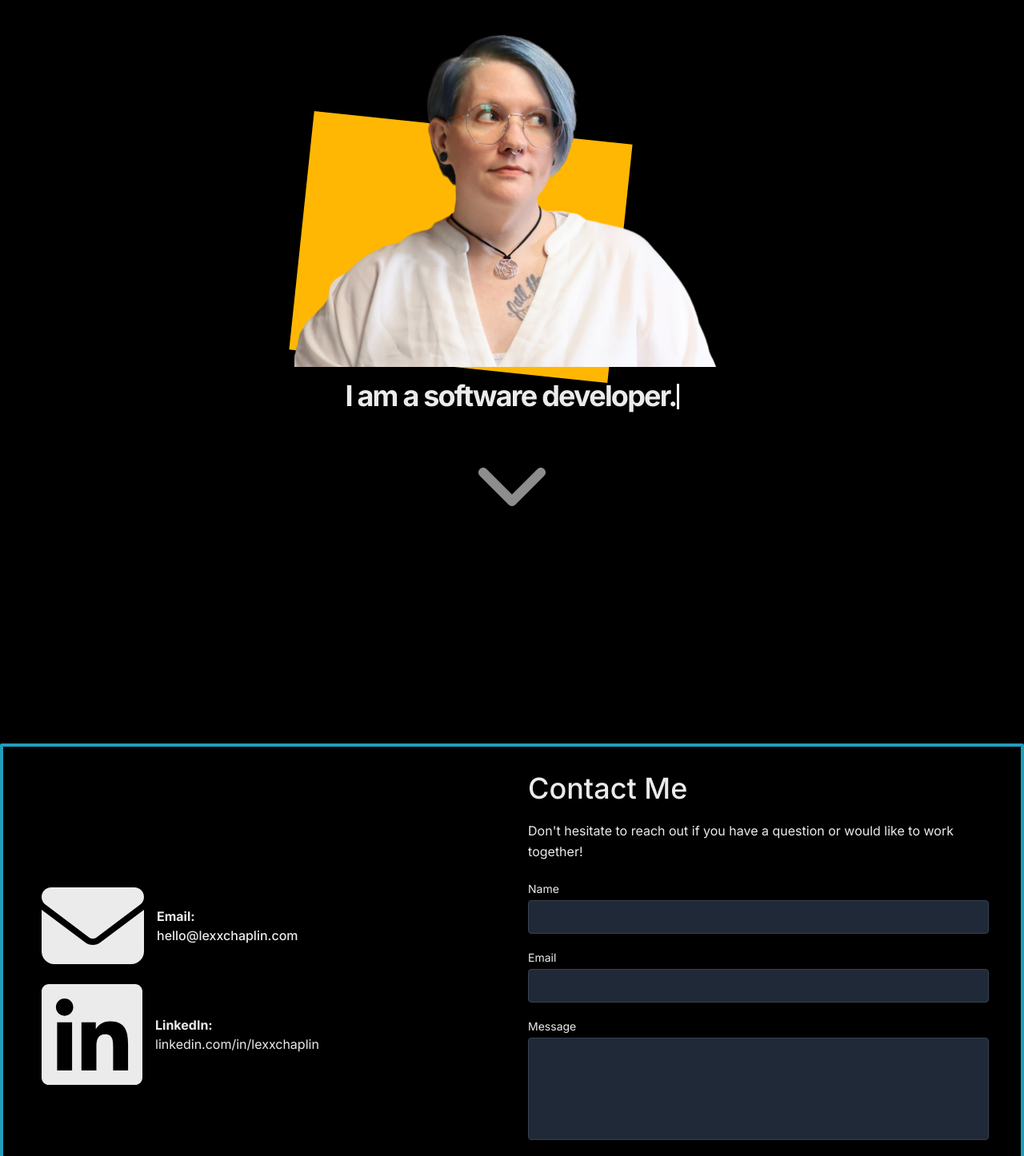
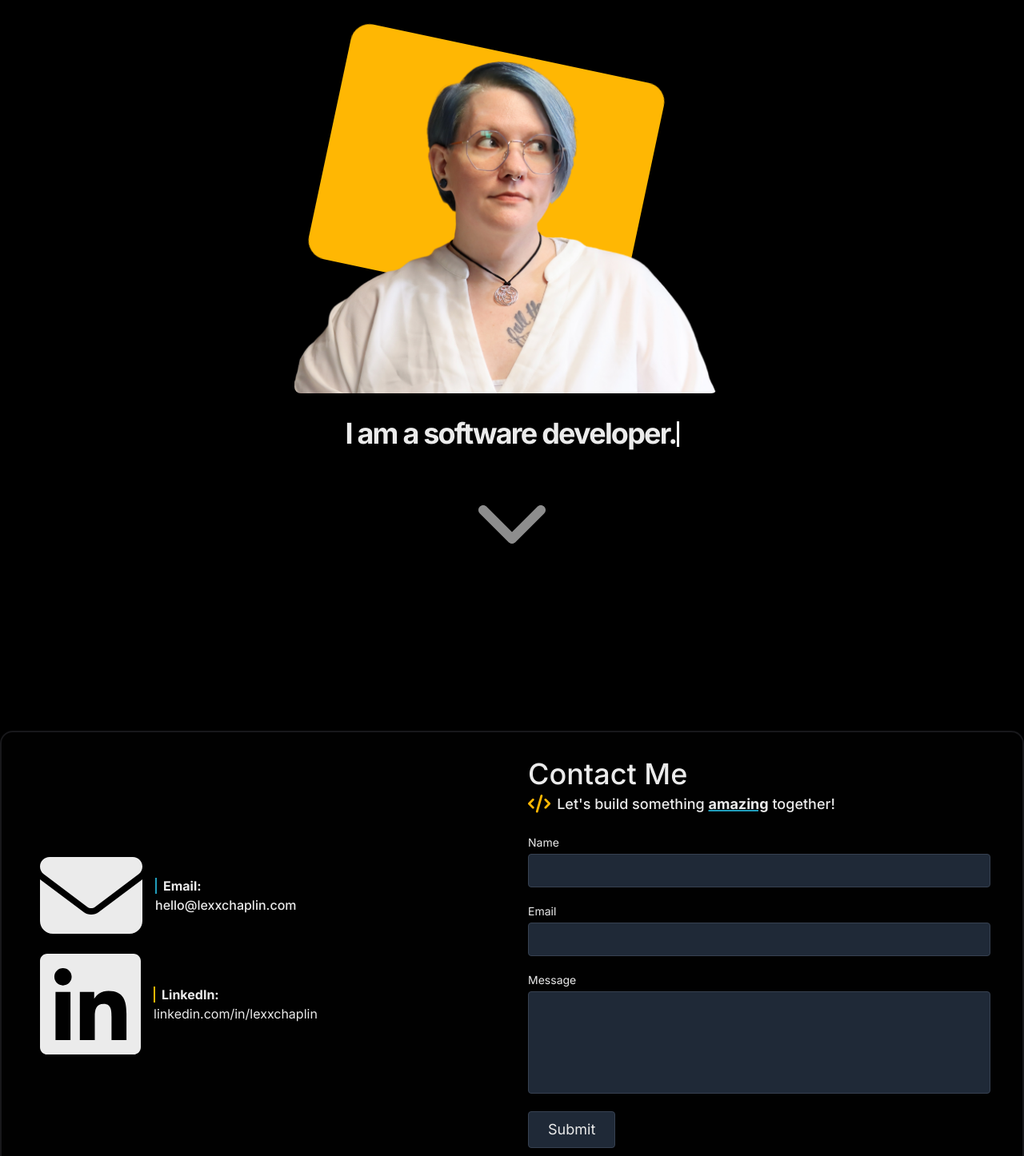
Before and after one commit to LexxButOnline/portfolio, a Next.js app: page / in a window 1280 px wide. Shown: the part 940-2386 px from the top of the page at 80% size. Built offline with nearby package versions, Linux system fonts and the light colour scheme.

Commit message:
add more sparkle

```diff
--- a/src/components/About.tsx
+++ b/src/components/About.tsx
@@ -7,8 +7,8 @@ import { faChevronDown } from "@fortawesome/free-solid-svg-icons";
 
 
 
-const Schmorp = () => {
-    const transitionVariants: Variants = {
+const Tile = () => {
+    const enterVariants: Variants = {
         start: {
             visibility: "hidden",
             opacity: 0
@@ -23,25 +23,56 @@ const Schmorp = () => {
         }
     };
 
+    const transitionVariants: Variants = {
+        start: {
+            x: "-100%",
+            opacity: 0
+        },
+        anim: {
+            x: "0",
+            opacity: 1,
+            rotate: "192deg",
+            transition: {
+                duration: 0.8
+            },
+        }
+    };
 
+    const picVariants: Variants = {
+        start: {
+            // x: "100%",
+            opacity: 0,
+            scale: 0
+        },
+        anim: {
+            // x: "0",
+            scale: 1,
+            opacity: 1,
+            rotate: "360deg",
+            transition: {
+                duration: 0.8
+            },
+        }
+    };
 
 
     return (
         // <div className="text-secondary text-2xl p-10 md:text-4xl xl:text-8xl border-2 border-fontcolor border-dashed font-bold tracking-[-0.05em]">
-        <motion.div variants={transitionVariants} initial="start" whileInView="anim">
-            <div className="text-secondar relative text-4xl md:text-8xl font-bold tracking-[-0.05em] ">
-                <div className="bg-tertiary invisible md:visible h-[300px] w-[400px] rotate-6 bottom-[0%] absolute -z-10"></div>
-                <div className="w-full hidden md:block -ml-2"><img src="./lexx_md.png" /></div>
-                <div className="w-3/4 block md:hidden ml-[12%]"><img src="./lexx_sm.png" /></div>
+        <div>
+            <div className="relative inline-block text-4xl md:text-8xl font-bold tracking-[-0.05em] ">
+                <motion.div variants={transitionVariants} initial="start" whileInView="anim" className="bg-tertiary invisible rounded-3xl md:visible h-[300px] w-[400px] bottom-32 rotate-12 left-8 absolute -z-10" ></motion.div>
+                <motion.div variants={picVariants} initial="start" whileInView="anim" className="w-full hidden md:block -ml-2"><img className="rounded-lg " src="./lexx_md.png" /></motion.div>
+                <motion.div variants={picVariants} initial="start" whileInView="anim" className="w-3/4 block md:hidden ml-[12%]"><img className="rounded-lg " src="./lexx_sm.png" /></motion.div>
             </div>
 
             {/* <div className="text-secondary pt-6 text-5xl  font-bold tracking-[-0.05em] ">I am a...</div> */}
-            <div className="text-fontcolor pt-4 text-center text-4xl  font-bold tracking-[-0.05em] ">
-                I am <Ima delay={4} />
+            <motion.div variants={enterVariants} initial="start" whileInView="anim">
+                <div className="text-fontcolor pt-0 md:pt-6 text-center text-2xl md:text-4xl font-bold tracking-[-0.05em] ">
+                    I am <Ima delay={4} />
 
-            </div>
-        </motion.div >
-        // </div>
+                </div>
+            </motion.div >
+        </div>
     )
 }
 
@@ -70,8 +101,8 @@ export default function Abootle() {
 
     return (
         <section id="about">
-            <div className="flex flex-col items-center overflow-hidden justify-center  mx-auto h-dvh ">
-                <div>< Schmorp /></div>
+            <div className="flex overflow-visible flex-col items-center pt-10 md:pt-20 justify-center  mx-auto h-dvh ">
+                <div>< Tile /></div>
                 <div className="h-10"></div>
                 <motion.div className="h-20 text-fontcolor" variants={moveText} initial="start" animate="end">
                     <motion.a href="#contact" initial={{ opacity: 0.6 }} whileHover={{ opacity: 1 }}>
--- a/src/components/Contact.tsx
+++ b/src/components/Contact.tsx
@@ -2,9 +2,8 @@
 import React from "react";
 import { FontAwesomeIcon } from '@fortawesome/react-fontawesome';
 import { faLinkedin } from '@fortawesome/free-brands-svg-icons';
-import { faEnvelope } from '@fortawesome/free-solid-svg-icons';
+import { faEnvelope, faCode } from '@fortawesome/free-solid-svg-icons';
 import "@fortawesome/fontawesome-svg-core/styles.css";
-import Footer from "./Footer";
 
 export default function Contact() {
     const [name, setName] = React.useState("");
@@ -32,9 +31,9 @@ export default function Contact() {
 
     return (
         <section id="contact" >
-            <div className="h-dvh pt-48" >
+            <div className="h-dvh pt-0 md:pt-44" >
 
-                <div className="container mx-auto bg-primary border-secondary border-4 rounded-sm">
+                <div className="container mx-auto bg-alt border-zinc-900 border-0 md:border-2 rounded-2xl">
                     <div className="flex p-6 md:flex-row flex-col gap-2">
 
                         <div className="basis-1/2  p-6 place-content-center">
@@ -43,7 +42,7 @@ export default function Contact() {
                                     <FontAwesomeIcon icon={faEnvelope} size="8x" />
                                 </div>
                                 <div className="content-center px-4">
-                                    <span className="font-bold">Email:</span> <br />
+                                    <span className="border-l-2 pl-2 mb-4 border-l-secondary font-bold">Email:</span> <br />
                                     <span className="font-medium">hello@lexxchaplin.com</span>
                                 </div>
                             </div>
@@ -52,7 +51,7 @@ export default function Contact() {
                                     <FontAwesomeIcon icon={faLinkedin} size="9x" />
                                 </div>
                                 <div className="content-center px-4">
-                                    <span className="font-bold">LinkedIn:</span> <br />
+                                    <span className="border-l-2 pl-2 border-l-tertiary font-bold">LinkedIn:</span> <br />
                                     <a href="https://www.linkedin.com/in/lexxchaplin/" >linkedin.com/in/lexxchaplin</a>
                                 </div>
                             </div>
@@ -62,12 +61,12 @@ export default function Contact() {
                             name="contact"
                             onSubmit={handleSubmit}
                             className="basis-1/2 px-4 py-2">
-                            <h2 className=" sm:text-4xl text-3xl mb-1 font-medium title-font">
+                            <h2 className=" text-4xl font-medium title-font">
                                 Contact Me
                             </h2>
-                            <p className="leading-relaxed mb-5">
-                                Don't hesitate to reach out if you have a question or would like to work together!
-                            </p>
+                            <div className="mt-1 mb-5 font-medium text-lg">
+                                <span className="text-tertiary mr-2"><FontAwesomeIcon size="lg" icon={faCode} /></span>Let's build  something <span className=" underline decoration-secondary decoration-2 font-bold">amazing</span> together!
+                            </div>
                             <div className="relative mb-4">
                                 <label htmlFor="name" className="leading-7 text-sm ">
                                     Name
--- a/src/components/CursorBlinker.tsx
+++ b/src/components/CursorBlinker.tsx
@@ -19,7 +19,7 @@ export default function CursorBlinker() {
     <motion.div
       variants={cursorVariants}
       animate="blinking"
-      className="inline-block h-8 w-[3px] translate-y-1 bg-white"
+      className="inline-block h-7 md:h-8 w-[3px] translate-y-1 bg-white"
     />
   );
 }
--- a/src/components/Ima.tsx
+++ b/src/components/Ima.tsx
@@ -11,7 +11,7 @@ export default function AnimImaText({ delay }: ImaProps) {
   const textIndex = useMotionValue(0);
   const texts = [
     "a software developer.",
-    "fascinated with UX/UI.",
+    "fascinated by UX/UI.",
     "an advocate for DEI.",
     "a Java developer.",
     "always learning.",
--- a/src/components/Navbar.tsx
+++ b/src/components/Navbar.tsx
@@ -4,7 +4,7 @@ import { faArrowRight } from "@fortawesome/free-solid-svg-icons";
 
 export default function Navbar() {
     return (
-        <header className="bg-[#010101] border-b-2  border-b-zinc-900 border-solid rounded-lg  md:sticky top-0 z-10">
+        <header className="bg-alt border-b-2  border-b-zinc-900 border-solid rounded-lg  md:sticky top-0 z-10">
             <div className="container mx-auto flex flex-wrap text-secondary p-5 flex-col md:flex-row items-center">
                 <a href="#intro" className="ml-3 title-font  font-medium mb-4 md:mb-0 text-xl">
                     Lexx Chaplin
@@ -22,8 +22,8 @@ export default function Navbar() {
                 </nav>
                 <a
                     href="#contact"
-                    className="inline-flex items-center font-medium bg-primary border-2 border-zinc-800 py-1 px-3 focus:outline-none hover:border-l-fontcolor  rounded text-base mt-4 md:mt-0">
-                    Contact
+                    className="inline-flex items-center font-medium bg-primary border-2 border-l-tertiary border-alt py-1 px-3 focus:outline-none   hover:border-l-alt text-fontcolor rounded text-base mt-4 md:mt-0">
+                    Get In Touch
                     <FontAwesomeIcon icon={faArrowRight} className="w-4 h-4 ml-1" />
                 </a>
             </div>
--- a/tailwind.config.js
+++ b/tailwind.config.js
@@ -9,6 +9,7 @@ module.exports = {
     extend: {
       colors: {
         primary: '#000000',
+        alt: '#010101',
         secondary: '#219EBC',
         tertiary: '#FFB703',
         fontcolor: '#EBEBEB',
```
